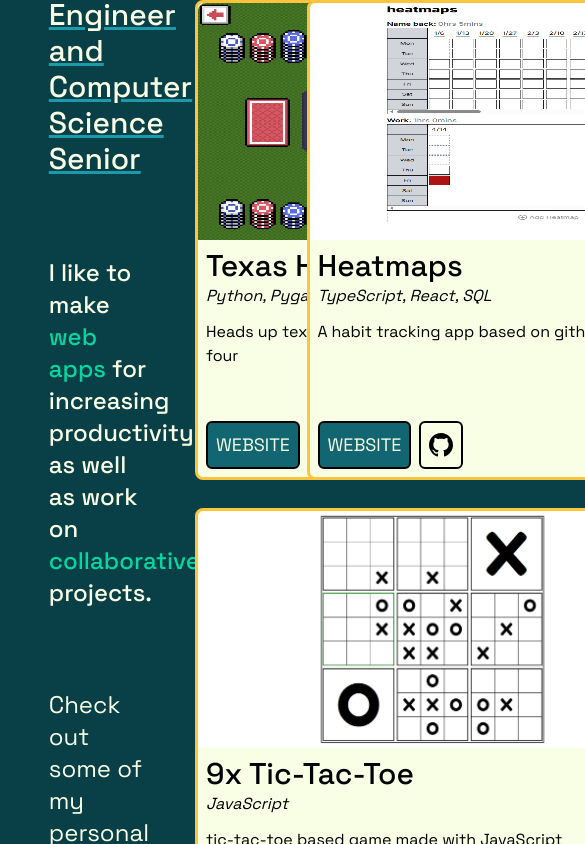
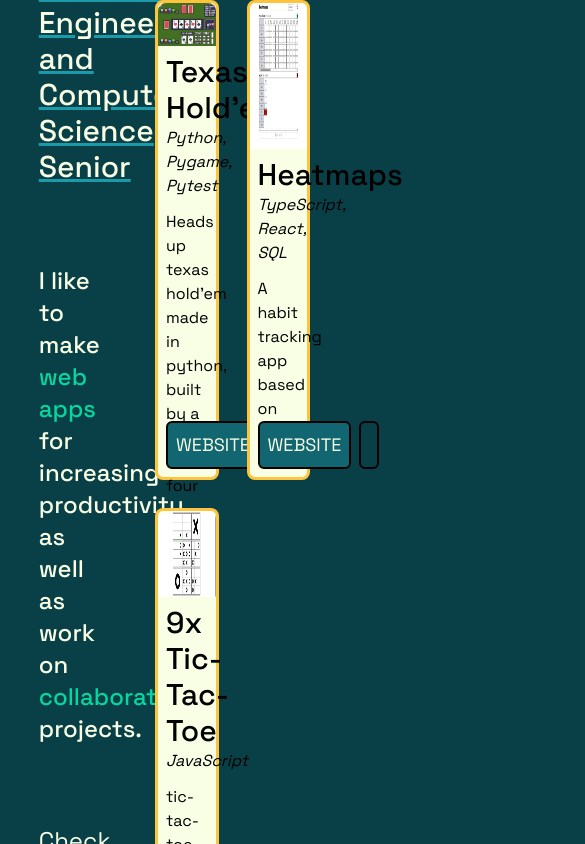
Before and after one commit to ConorMcD5612/portfolio_v2, a Next.js app: page / in a window 390 px wide. Shown: the top 844 px of the page, 585 px wide, since content can reach past the window. Built offline with nearby package versions, Linux system fonts and the light colour scheme.

Commit message:
cards more responsive

```diff
--- a/src/app/ProjectCard.tsx
+++ b/src/app/ProjectCard.tsx
@@ -27,7 +27,7 @@ export const ProjectCard = ({
     text-black
     border-light-orange
     border-3
-    w-[480px]
+    w-full
     h-[480px]
     bg-cream
     rounded-lg
--- a/src/app/Projects.tsx
+++ b/src/app/Projects.tsx
@@ -46,7 +46,7 @@ const project_info = [
 
 export const Projects = () => {
   return (
-    <div className="grid grid-rows-2 grid-cols-2 gap-7">
+    <div className="grid grid-rows-2 grid-cols-2 gap-7 ">
       {project_info.map(
         ({ name, description, imgSrc, gitURL, tech, features }, index) => {
           return (
--- a/src/app/page.tsx
+++ b/src/app/page.tsx
@@ -5,11 +5,11 @@ import { Projects } from "./Projects";
 
 export default function Home() {
   return (
-    <div className="flex">
-      <div className="flex h-[100vh] place-items-center justify-center border-black w-1/2">
+    <div className="flex mr-20">
+      <div className="flex h-[100vh] place-items-center justify-center border-black m-auto w-1/2">
         <SideBar />
       </div>
-      <div className="flex place-items-center">
+      <div className="flex place-items-center w-1/2">
         <Projects />
       </div>
     </div>
```
